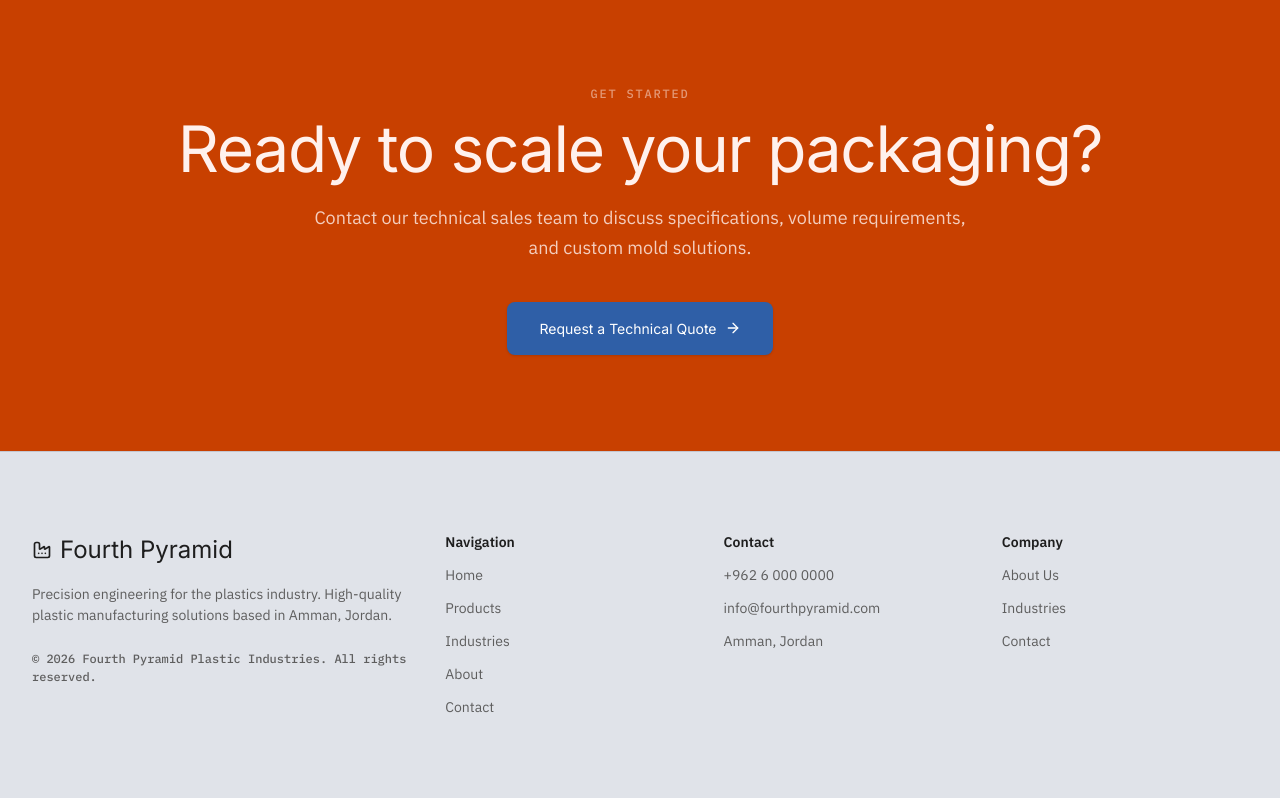
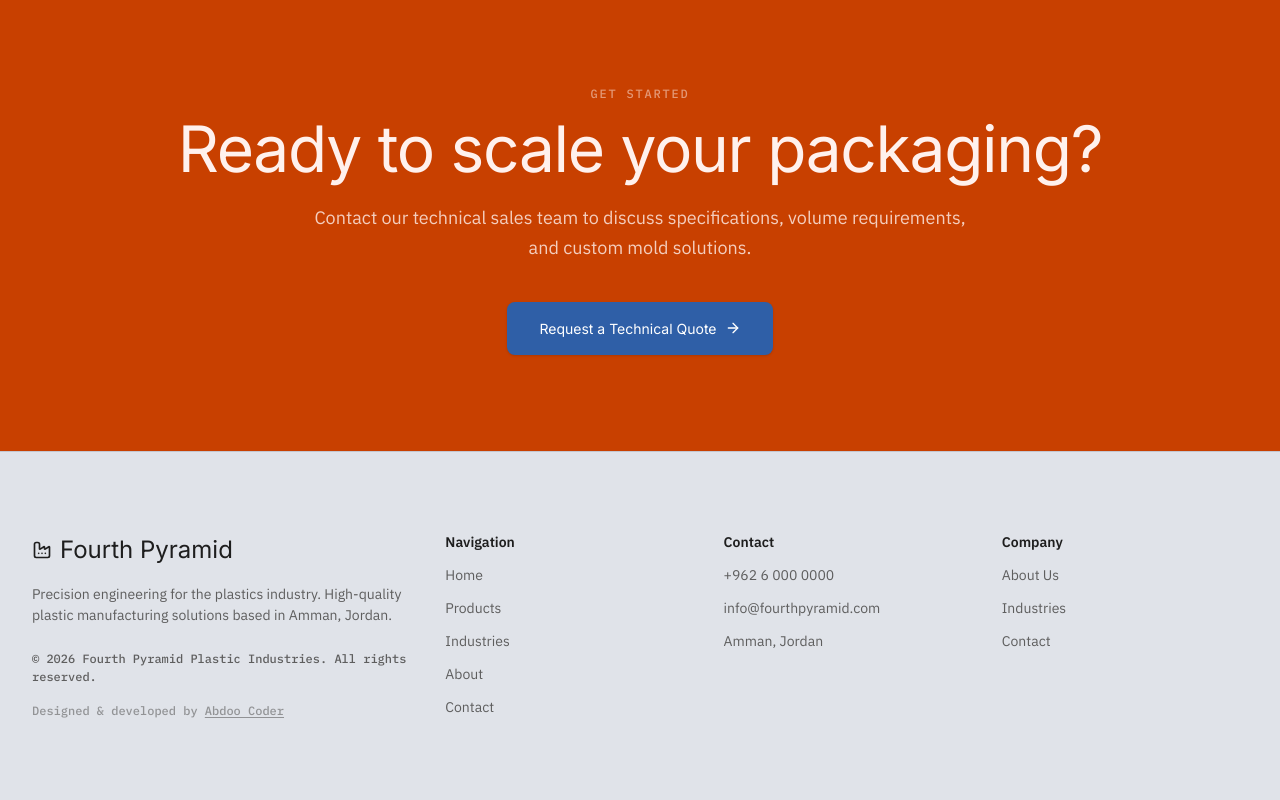
Before and after one commit to Abdoocoder/FourthPyramid, a React (Vite) app: page / in a window 1280 px wide. Shown: the part 1867-2667 px from the top of the page. Built offline with nearby package versions, Linux system fonts and the light colour scheme; no server answers.

Commit message:
feat: add 'Designed & developed by Abdoo Coder' credit in footer with link

```diff
--- a/src/components/layout/Footer.tsx
+++ b/src/components/layout/Footer.tsx
@@ -19,6 +19,12 @@ export function Footer() {
           </p>
           <p className="font-data-mono text-data-mono text-on-surface-variant mt-2">
             {siteConfig.copyright}
+          </p>
+          <p className="font-data-mono text-data-mono text-on-surface-variant/60 text-[11px]">
+            {t("footer.designedBy")}{" "}
+            <a href="https://www.abdoocoder.dev" target="_blank" rel="noopener noreferrer" className="hover:text-primary transition-colors underline underline-offset-2">
+              Abdoo Coder
+            </a>
           </p>
         </div>
         <div className="md:col-span-8 grid grid-cols-2 md:grid-cols-3 gap-8">
--- a/src/i18n/locales/ar.json
+++ b/src/i18n/locales/ar.json
@@ -17,7 +17,8 @@
     "company": "الشركة",
     "aboutUs": "عن الشركة",
     "industries": "القطاعات",
-    "contactUs": "اتصل بنا"
+    "contactUs": "اتصل بنا",
+    "designedBy": "تصميم وتطوير بواسطة"
   },
   "home": {
     "heroEyebrow": "شركة رائدة في صناعة البلاستيك في الأردن",
--- a/src/i18n/locales/en.json
+++ b/src/i18n/locales/en.json
@@ -17,7 +17,8 @@
     "company": "Company",
     "aboutUs": "About Us",
     "industries": "Industries",
-    "contactUs": "Contact"
+    "contactUs": "Contact",
+    "designedBy": "Designed & developed by"
   },
   "home": {
     "heroEyebrow": "Jordan's Industrial Plastics Leader",
```
